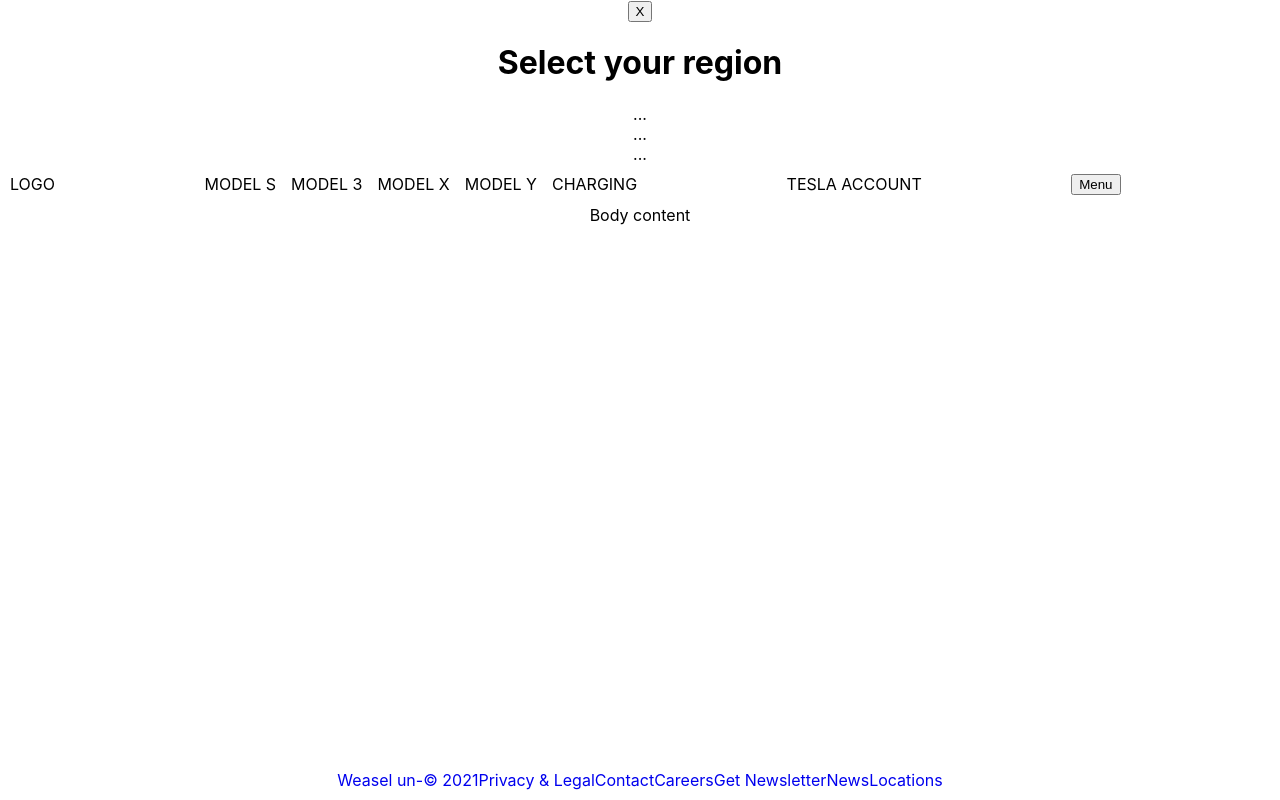
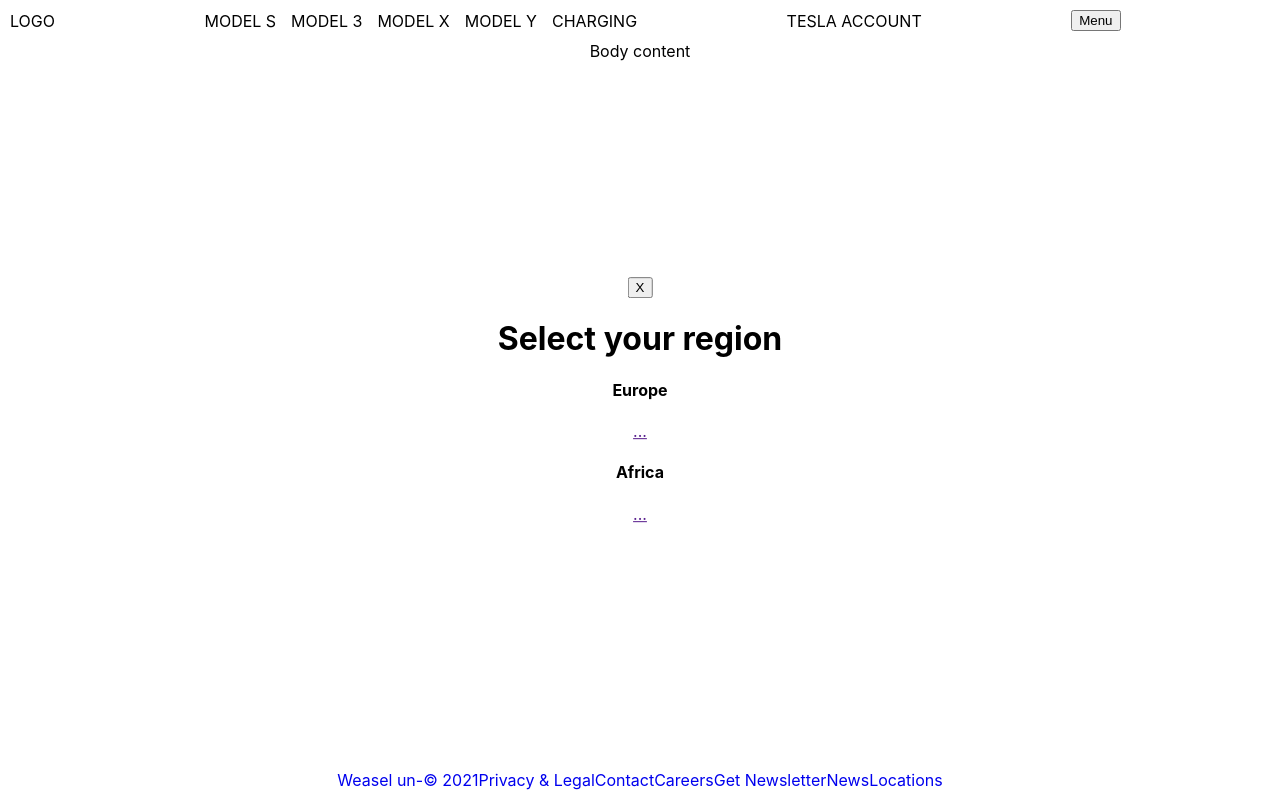
Before and after one commit to cunning-weasel/tesla-clone, a React (Create React App) app: page / in a window 1280 px wide. Built offline with nearby package versions, Linux system fonts and the light colour scheme.

Commit message:
refactored-out useEffect as it wasn't needed

```diff
--- a/src/App.js
+++ b/src/App.js
@@ -15,17 +15,15 @@ import { Route } from "react-router-dom";
 
 function App() {
   // regionPopup logic
-  // need useEffect - should trigger on page start -start with setTimeout
-  const [showPopup, setShowPopup] = useState(false);
+  const [showPopup, setShowPopup] = useState(true);
 
+  // useEffect(() => {
+  //   // setTimeout(() => {
+  //     setShowPopup(true);
+  //   // }, 1000);
+  // }, );
 
-  useEffect(() => {
-    setTimeout(() => {
-      setShowPopup(true);
-    }, 1000);
-  }, []);
-
-  // login logic
+  // TeslaAccount logic
   // const [login, setLogin] = useState(false);
 
   return (
--- a/src/Components/Header/Header.js
+++ b/src/Components/Header/Header.js
@@ -3,11 +3,6 @@ import Menu from "../Menu/Menu";
 import "./Header.css";
 
 const Header = () => {
-
-
-
-
-
 
   return (
     <div className="header">
--- a/src/Components/RegionPopup/RegionPopup.css
+++ b/src/Components/RegionPopup/RegionPopup.css
@@ -1,6 +1,9 @@
 .regionPopup {
+    z-index: 1;
     position: fixed;
-    z-index: 1;
+    top: 50%;
+    left: 50%;
+    transform: translate(-50%, -50%);
 }
 
 .regionOverlay {
--- a/src/Components/RegionPopup/RegionPopup.js
+++ b/src/Components/RegionPopup/RegionPopup.js
@@ -1,26 +1,23 @@
-// import "./RegionPopup.css";
+import { Link } from "react-router-dom";
+import "./RegionPopup.css";
 
 const RegionPopup = (props) => {
-
-  // const closePopup = () => {
-  //   setShowPopup(false);
-  // }
-
-
-  return ((props.trigger) ? (
+  return ((props.trigger) && (
     <div className="regionOverlay">
       <div className="regionPopup">
         <button onClick={() => props.setTrigger(false)}>
           X
           </button>
         <h1>Select your region</h1>
-        {/* {props.trigger} */}
-        <div>...</div>
-        <div>...</div>
-        <div>...</div>
+        <h4>Europe</h4>
+        <Link>...</Link>
+        <h4>Africa</h4>
+        <Link>...</Link>
       </div>
     </div>
-  ) : "" ) ;
+  ));
 };
 
 export default RegionPopup;
+
+// create onClick listeners to store region in the state
```
